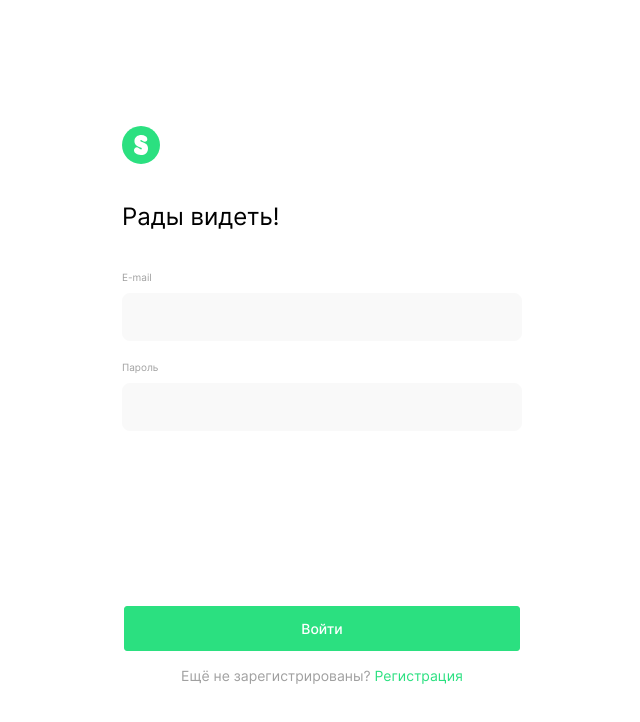
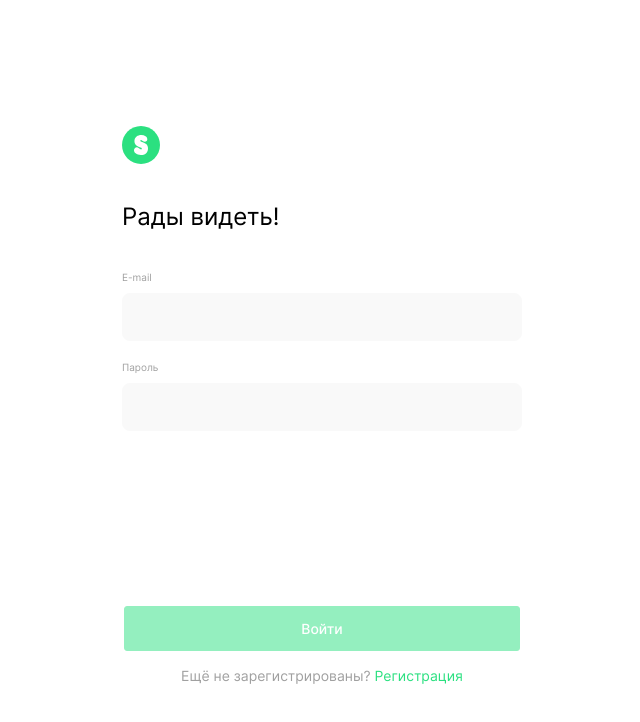
Before and after one commit to MaksimPozharskiy/movies-explorer-frontend, a React (Create React App) app: page /signin in a window 1280 px wide. Shown: the top 722 px of the page, without its empty margins (318-958 px from the left). Built offline with nearby package versions, Linux system fonts and the light colour scheme.

Commit message:
feat: написать регистрацию, авторизацию, токен при логине

```diff
--- a/src/components/App/App.jsx
+++ b/src/components/App/App.jsx
@@ -1,5 +1,5 @@
 import React from "react";
-import { Route, Switch } from "react-router-dom";
+import { Route, Switch, useHistory } from "react-router-dom";
 import Header from "../Header/Header";
 import "./App.css";
 import Main from "../Main/Main";
@@ -7,37 +7,72 @@ import Movies from "../Movies/Movies";
 import Footer from "../Footer/Footer";
 import Profile from "../Profile/Profile";
 import Login from "../Login/Login";
+import MainApi from "../../utils/MainApi";
 import Register from "../Register/Register";
 import NotFound from "../NotFound/NotFound";
 
 function App() {
+  const history = useHistory();
+  const [registrationError, setRegisteredError] = React.useState(false)
+  const [loginError, setLoginError] = React.useState(false)
+  const [isLogin, setIsLogin] = React.useState(false)
+
+
+  const handleLogin = (email,password) => {
+    MainApi.login(email, password)
+      .then((data) => {
+        if (data) {
+          setIsLogin(true);
+          history.push("/movies");
+        }
+      })
+      .catch(err=>{
+        setLoginError(true);
+        console.log(err);
+      });
+
+  };
+
+  function handleRegister(email, password, name) {
+    MainApi.register(email, password, name)
+      .then(data => {
+        if(data) {
+          handleLogin(email,password);
+          history.push("/signin");
+        }
+      })
+      .catch(() => {
+        setRegisteredError(true);
+      });
+  };
+
   return (
     <div className="page">
       <Switch>
         <Route path="/" exact>
-          <Header bgColor="dark" textColor="white" />
+          <Header bgColor="dark" textColor="white" isLogin={isLogin} />
           <Main />
           <Footer />
         </Route>
         <Route path="/movies" exact>
-          <Header bgColor="light" textColor="black" />
+          <Header bgColor="light" textColor="black" isLogin={isLogin} />
           <Movies />
           <Footer />
         </Route>
         <Route path="/saved-movies" exact>
-          <Header bgColor="light" textColor="black" />
+          <Header bgColor="light" textColor="black" isLogin={isLogin} />
           <Movies />
           <Footer />
         </Route>
         <Route path="/profile" exact>
-          <Header bgColor="light" textColor="black" />
+          <Header bgColor="light" textColor="black" isLogin={isLogin} />
           <Profile />
         </Route>
         <Route path="/signin" exact>
-          <Login />
+          <Login handleLogin={handleLogin} loginError={loginError} />
         </Route>
         <Route path="/signup" exact>
-          <Register />
+          <Register handleRegister={handleRegister} registrationError={registrationError} />
         </Route>
         <Route path="*">
           <NotFound />
--- a/src/components/Form/Form.css
+++ b/src/components/Form/Form.css
@@ -34,7 +34,6 @@
 }
 
 .form__input-error {
-  display: none;
   color: #EE3465;
   font-size: 10px;
   font-weight: 400;
@@ -63,6 +62,10 @@
   transform: scale(1.1);
 }
 
+.form__button:disabled {
+  opacity: .5;
+}
+
 .form__promt {
   margin: 0;
   color: #A0A0A0;
--- a/src/components/Form/Form.jsx
+++ b/src/components/Form/Form.jsx
@@ -2,17 +2,40 @@ import React from "react";
 import { Link } from "react-router-dom";
 import "./Form.css";
 
-function Form({ submitText, children }) {
+function Form({formName, submitText, children, registrationError, submitHandle, validation }) {
+  const {values, handleChange, errors, isValid, isFocused, onFocus} = validation
+
   return (
-    <form className="form">
+    <form className="form" onSubmit={submitHandle} name={`${formName}-form`}>
       {children}
       <label htmlFor="email" className="form__label">E-mail</label>
-      <input required id="email" className="form__input" minLength="2" type="email" />
-      <span className='form__input-error'>Текст ошибки</span>
+      <input
+        required
+        id="email"
+        name="email"
+        className={`form__input ${errors.email && 'form__input-error'}`}
+        minLength="2"
+        type="email"
+        value={values.email || ''}
+        onFocus={onFocus}
+        onChange={handleChange}
+      />
+      <span className='form__input-error'>{isFocused && errors.email}</span>
       <label htmlFor="password" className="form__label">Пароль</label>
-      <input required id="password" className="form__input" minLength="2" type="text" />
-      <span className='form__input-error'> Текст ошибки</span>
-      <button className="form__button" type="submit">{submitText.buttonText}</button>
+      <input
+        required
+        id="password"
+        name="password"
+        className={`form__input ${errors.password && 'form__input-error'}`}
+        minLength="2"
+        type="text"
+        value={values.password || ''}
+        onFocus={onFocus}
+        onChange={handleChange}
+      />
+      <span className='form__input-error'>{isFocused && errors.password}</span>
+      <button className="form__button" type="submit" disabled={!isValid}>{submitText.buttonText}</button>
+      {registrationError && <p className='form__input-error'>Произошла ошибка при регистрации</p>}
       <p className="form__promt">
         {`${submitText.promt} `}
         <Link className="form__link" to={submitText.route}>{submitText.linkText}</Link>
--- a/src/components/Login/Login.jsx
+++ b/src/components/Login/Login.jsx
@@ -3,8 +3,18 @@ import "./Login.css";
 import { Link } from "react-router-dom";
 import Form from "../Form/Form";
 import logo from "../../images/header-logo.svg";
+import CallbackValidation from "../../helpers/CallbackValidation";
 
-function Login() {
+function Login({handleLogin, loginError}) {
+  const formCallbackValidation = CallbackValidation();
+  const {email, password} = formCallbackValidation.values;
+
+  const submitHandle = (event) => {
+    event.preventDefault();
+    handleLogin(email, password);
+    formCallbackValidation.resetForm();
+  }
+
   return (
     <section className="login">
       <div className="login__container">
@@ -17,6 +27,10 @@ function Login() {
               route: "/signup",
               linkText: "Регистрация"
             }}
+          submitHandle={submitHandle}
+          validation={formCallbackValidation}
+          formName="login"
+          loginError={loginError}
         />
       </div>
     </section>
--- a/src/components/Register/Register.jsx
+++ b/src/components/Register/Register.jsx
@@ -3,8 +3,19 @@ import "./Register.css";
 import { Link } from "react-router-dom";
 import Form from "../Form/Form";
 import logo from "../../images/header-logo.svg";
+import CallbackValidation from "../../helpers/CallbackValidation";
 
-function Register() {
+function Register({ handleRegister ,registrationError }) {
+  const formCallbackValidation = CallbackValidation();
+  const {email, password, name} = formCallbackValidation.values;
+  const {values, onFocus, handleChange, isFocused, errors} = formCallbackValidation
+
+  const submitHandle = (event) => {
+    event.preventDefault();
+    handleRegister(email, password, name);
+    formCallbackValidation.resetForm();
+  }
+
   return (
     <section className="register">
       <div className="register__container">
@@ -17,10 +28,24 @@ function Register() {
               route: "/signin",
               linkText: "Войти"
             }}
+          registrationError={registrationError}
+          submitHandle={submitHandle}
+          validation={formCallbackValidation}
+          formName="register"
         >
           <label htmlFor="name" className="form__label">Имя</label>
-          <input required id="name" className="form__input" minLength="2" type="text" />
-          <span className='form__input-error'>Текст ошибки</span>
+          <input
+            required
+            id="name"
+            name="name"
+            className={`form__input ${errors.name && 'form__input-error'}`}
+            minLength="2"
+            type="text"
+            value={values.name || ''}
+            onFocus={onFocus}
+            onChange={handleChange}
+          />
+          <span className='form__input-error'>{isFocused && errors.name}</span>
         </Form>
       </div>
     </section>
--- /dev/null
+++ b/src/helpers/CallbackValidation.js
@@ -0,0 +1,37 @@
+import React from 'react';
+import validation from "./validation";
+
+function CallbackValidation(){
+  const [values, setValues] = React.useState({});
+  const [errors, setErrors] = React.useState({});
+  const [isValid, setIsValid] = React.useState(false);
+  const [isFocused, setIsFocused] = React.useState(false);
+
+  const onFocus = () => {
+    setIsFocused(true);
+  }
+
+  const handleChange = (event) => {
+    const {target} = event;
+    const {name} = target;
+    const {value} = target;
+    const error = validation(name, value);
+    setErrors(validation(name, value));
+    setValues({...values, [name]: value});
+    if(Object.keys(error).length === 0){
+      setIsValid(target.closest("form").checkValidity());
+    }
+  };
+
+  const resetForm = React.useCallback(
+    (newErrors = {}, newIsValid = false) => {
+      setErrors(newErrors);
+      setIsValid(newIsValid);
+    },
+    [setErrors, setIsValid]
+  );
+
+  return { values, handleChange, errors, isValid, resetForm, onFocus, isFocused, setValues };
+}
+
+export default CallbackValidation;
--- /dev/null
+++ b/src/helpers/validation.js
@@ -0,0 +1,28 @@
+function validation(name, value) {
+  let errors = {};
+  if(name === 'email') {
+    if(!value) {
+      errors = ({[name]: 'Емейл обязателен'});
+    } else if (!/^[-\w.]+@([A-z0-9][-A-z0-9]+\.)+[A-z]{2,4}$/.test(value)) {
+      errors = ({[name]: 'Адресс не валиден'});
+    }
+  }
+  if (name === 'password') {
+    if(!value) {
+      errors = ({[name]: 'Пароль обязателен'});
+    }
+  }
+  if(name === 'name') {
+    if(!value) {
+      errors = ({[name]: 'Имя обязательно'})
+    } else if (!/^[a-zA-Z\s-]+$/.test(value)) {
+      errors = ({[name]: 'Имя может содержать только латиницу, пробел или дефис'});
+    } else if (value.length<1) {
+      errors = ({[name]: 'Имя не должно быть меньше 2 символов'});
+    }
+  }
+
+  return errors;
+}
+
+export default validation;
--- a/src/utils/MainApi.js
+++ b/src/utils/MainApi.js
@@ -2,6 +2,41 @@ class MainApi {
   constructor({baseUrl, headers}){
     this._baseUrl = baseUrl;
     this._headers = headers;
+  }
+
+  register(email, password, name) {
+    return fetch(`${this._baseUrl}/signup`, {
+      method: 'POST',
+      headers: this._headers,
+      body: JSON.stringify({
+        email,
+        password,
+        name
+      })
+    })
+    .then(response => this._checkRequestResult(response));
+  }
+
+  login(email, password) {
+    return fetch(`${this._baseUrl}/signin`, {
+      method: 'POST',
+      headers: this._headers,
+      body: JSON.stringify({email, password})})
+      .then(response => this._checkRequestResult(response))
+      .then(data => {
+        if (data.token) {
+          localStorage.setItem('jwt', data.token);
+          this.updateHeaders();
+          return data.token;
+        } return Promise.reject(new Error(`Возникла ошибка: ${data.status}`));
+      })
+  }
+
+  updateHeaders() {
+    this._headers = {
+      'Content-Type': 'application/json',
+      'Authorization': `${localStorage.getItem('jwt')}`,
+    }
   }
 
   getSavedMovies(){
@@ -54,8 +89,7 @@ const mainApi = new MainApi({
   baseUrl: 'http://localhost:3001',
   headers: {
     'Content-Type': 'application/json',
-    'Authorization' : "eyJhbGciOiJIUzI1NiIsInR5cCI6IkpXVCJ9.eyJfaWQiOiI2MDJkN2E5M2I3MmVlMzA4Yzg4MTZjM2EiLCJpYXQiOjE2MTU0MDA0MDcsImV4cCI6MTYxNjAwNTIwN30.43SBNKUWrRwz0Z6TrIukvqGli4hhMXVgx6g0WXRj_Tc"
-    // 'Authorization': `${localStorage.getItem('jwt')}`,
+    'Authorization': `${localStorage.getItem('jwt')}`
   }
 });
 
```
